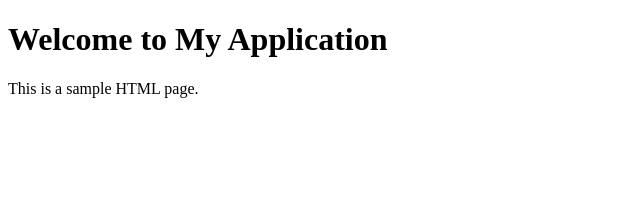
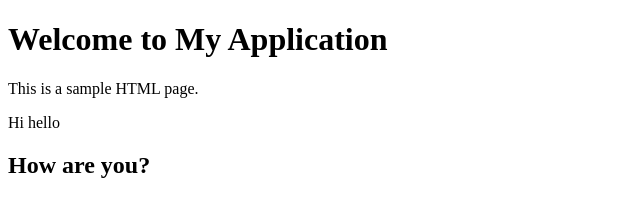
Before and after one commit to JEEVANANDHAM31/JeevaExperiment, a plain HTML site: page index.html in a window 1280 px wide. Shown: the whole page, without its empty margins (0-640 px from the left). Drawn offline with Linux system fonts and the light colour scheme.

Commit message:
WIP: saving work

```diff
--- a/index.html
+++ b/index.html
@@ -8,7 +8,8 @@
     <h1>Welcome to My Application</h1>
     <p>This is a sample HTML page.</p>
     <div>
-
+        <p>Hi hello</p>
+        <h2>How are you?</h2>
     </div>
 </body>
 </html>
```
